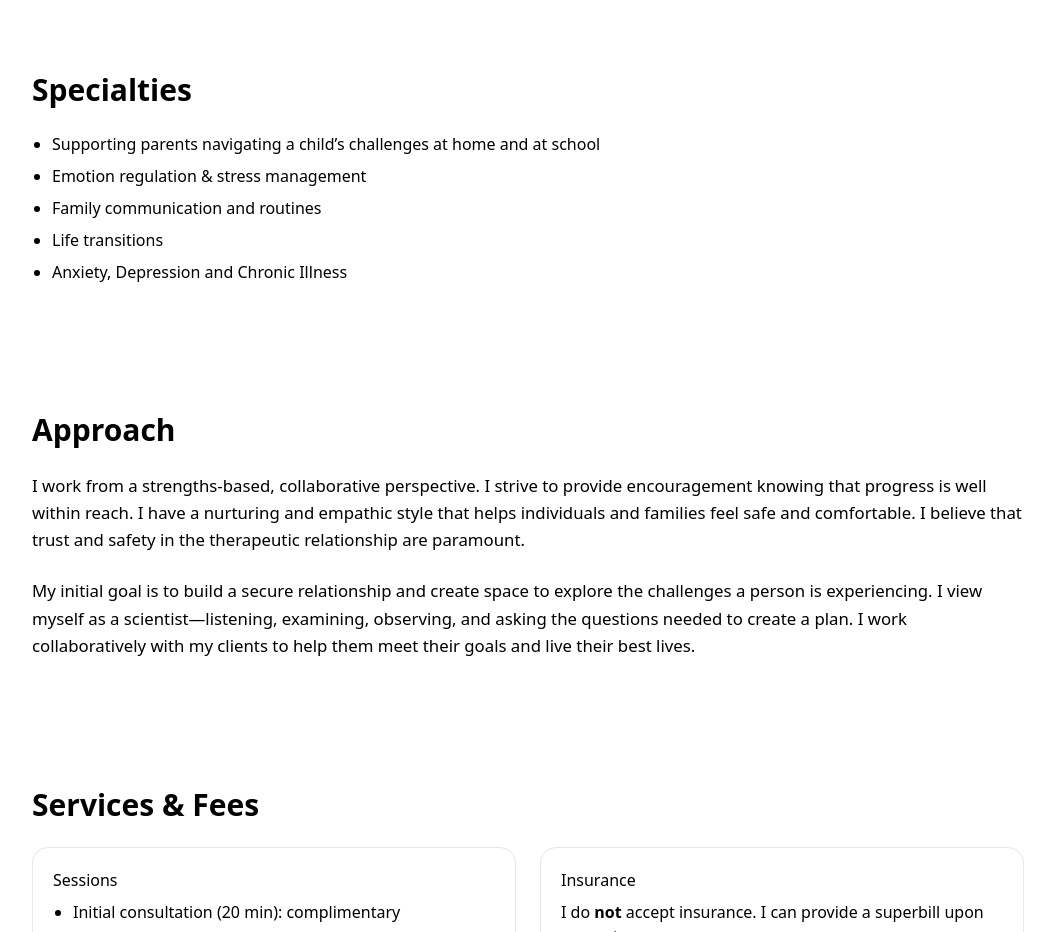
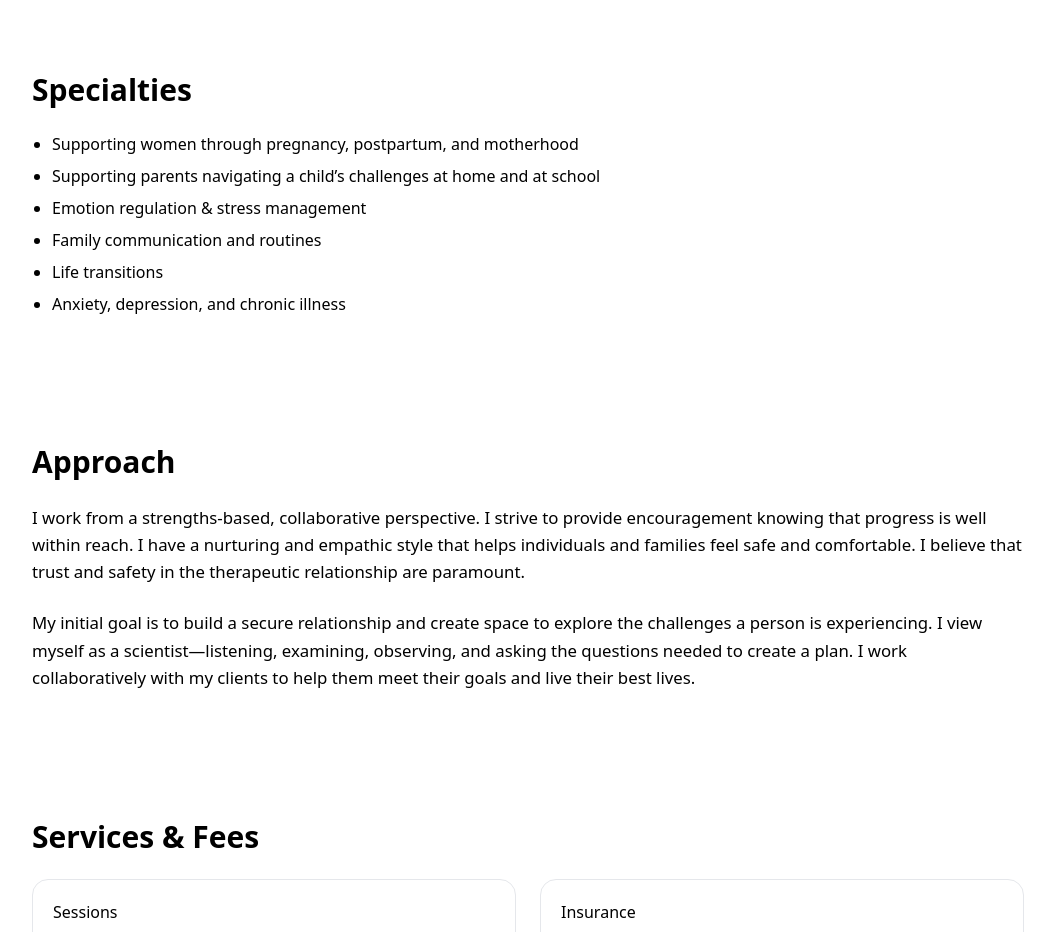
Before and after one commit to mbdiamo/therapy-site, a React (Vite) app: page / in a window 1280 px wide. Shown: the part 1500-2432 px from the top of the page, without its empty margins (112-1167 px from the left). Built offline with nearby package versions, Linux system fonts and the light colour scheme.

Commit message:
Update App.jsx

```diff
--- a/src/App.jsx
+++ b/src/App.jsx
@@ -124,11 +124,12 @@ export default function App() {
 
     <Section id="specialties" title="Specialties">
   <ul className="list-disc ml-5 space-y-2">
+    <li>Supporting women through pregnancy, postpartum, and motherhood</li>
     <li>Supporting parents navigating a child’s challenges at home and at school</li>
     <li>Emotion regulation &amp; stress management</li>
     <li>Family communication and routines</li>
     <li>Life transitions</li>
-          <li>Anxiety, Depression and Chronic Illness</li>
+    <li>Anxiety, depression, and chronic illness</li>
   </ul>
 </Section>
 
```
Lines whose indentation alone changed are shown as unchanged.
